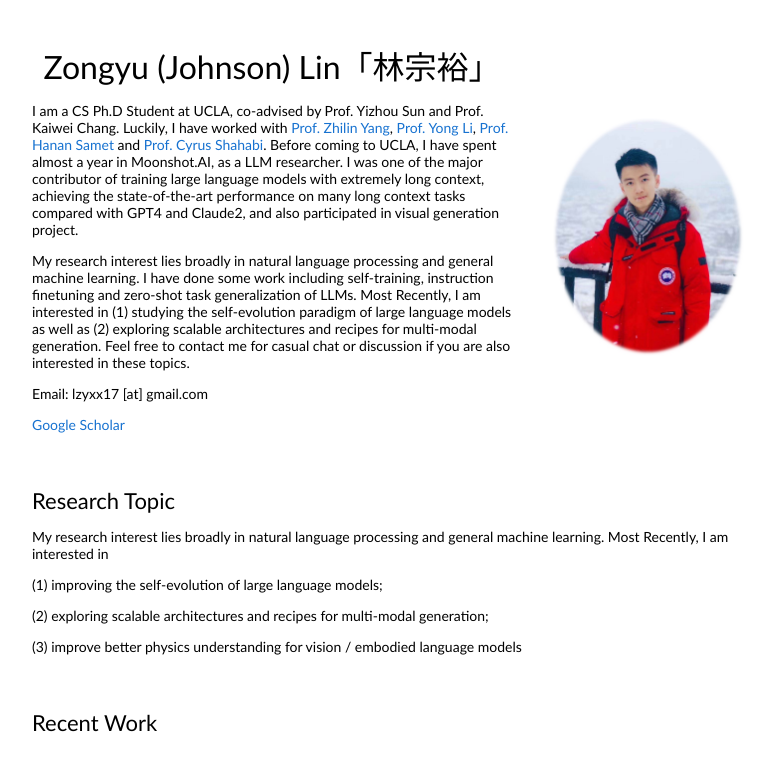
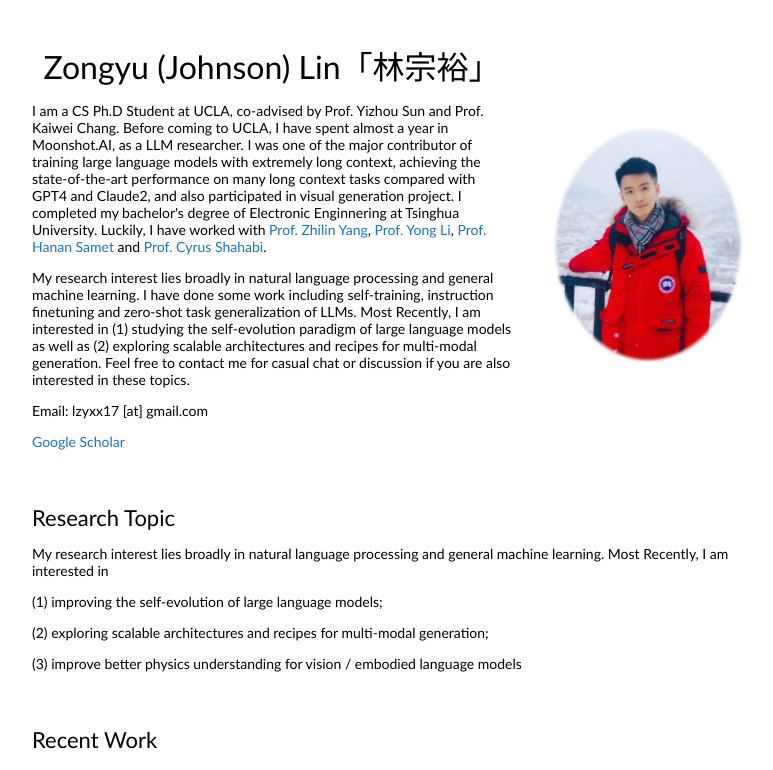
Before and after one commit to Rafa-zy/Rafa-zy.github.io, a plain HTML site: page index.html in a window 1280 px wide. Shown: the top 770 px of the page, without its empty margins (228-1001 px from the left). Drawn offline with Linux system fonts and the light colour scheme.

Commit message:
complement

```diff
--- a/index.html
+++ b/index.html
@@ -20,7 +20,7 @@
               <p style="text-align:center">
                 <name>Zongyu (Johnson) Lin「林宗裕」</name>
               </p>
-              <p>I am a CS Ph.D Student at UCLA, co-advised by Prof. Yizhou Sun and Prof. Kaiwei Chang. Luckily, I have worked with <a href="https//kimiyoung.github.io/">Prof. Zhilin Yang</a>, <a href="http://fi.ee.tsinghua.edu.cn/~liyong/">Prof. Yong Li</a>, <a href="http://www.cs.umd.edu/~hjs/">Prof. Hanan Samet</a> and <a href="https://infolab.usc.edu/Shahabi/index.html">Prof. Cyrus Shahabi</a>. Before coming to UCLA, I have spent almost a year in Moonshot.AI, as a LLM researcher. I was one of the major contributor of training large language models with extremely long context, achieving the state-of-the-art performance on many long context tasks compared with GPT4 and Claude2, and also participated in visual generation project. </p>
+              <p>I am a CS Ph.D Student at UCLA, co-advised by Prof. Yizhou Sun and Prof. Kaiwei Chang. Before coming to UCLA, I have spent almost a year in Moonshot.AI, as a LLM researcher. I was one of the major contributor of training large language models with extremely long context, achieving the state-of-the-art performance on many long context tasks compared with GPT4 and Claude2, and also participated in visual generation project. I completed my bachelor's degree of Electronic Enginnering at Tsinghua University. Luckily, I have worked with <a href="https//kimiyoung.github.io/">Prof. Zhilin Yang</a>, <a href="http://fi.ee.tsinghua.edu.cn/~liyong/">Prof. Yong Li</a>, <a href="http://www.cs.umd.edu/~hjs/">Prof. Hanan Samet</a> and <a href="https://infolab.usc.edu/Shahabi/index.html">Prof. Cyrus Shahabi</a>. </p>
               <p>My research interest lies broadly in natural language processing and general machine learning. I have done some work including self-training, instruction finetuning and zero-shot task generalization of LLMs. Most Recently, I am interested in (1) studying the self-evolution paradigm of large language models as well as (2) exploring scalable architectures and recipes for multi-modal generation. Feel free to contact me for casual chat or discussion if you are also interested in these topics.
               </p>
               <p>
```
